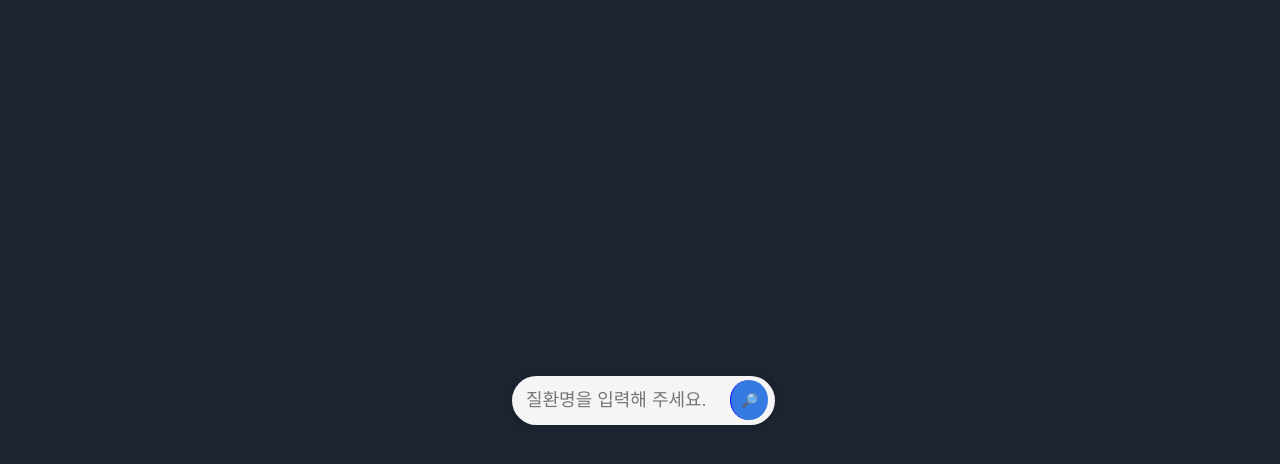
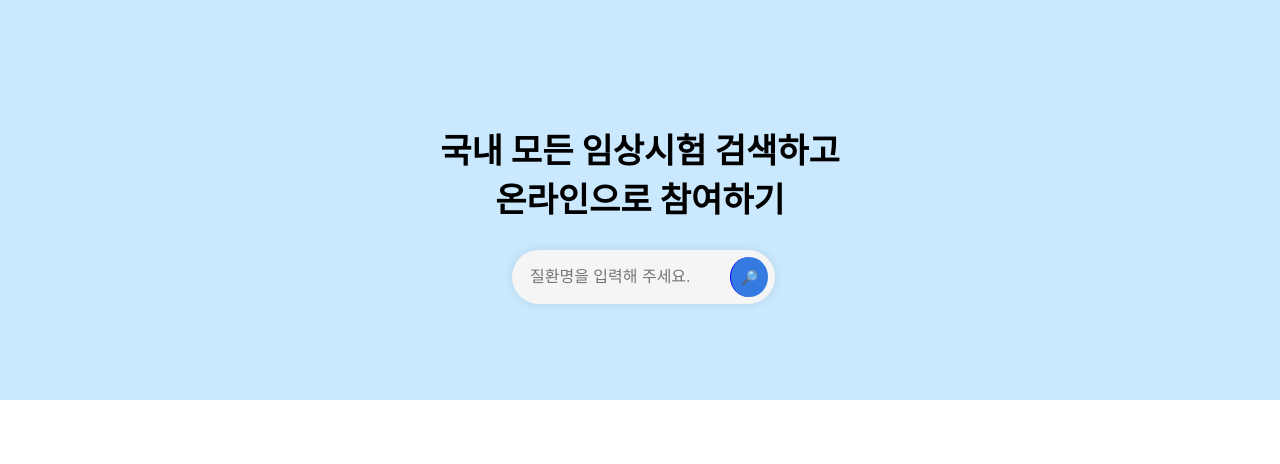
Before and after one commit to scs0209/pre-onboarding-11th-4-16, a React (Create React App) app: page / in a window 1280 px wide. Shown: the top 464 px of the page. Built offline with nearby package versions, Linux system fonts and the light colour scheme.

Commit message:
style: 검색창 스타일 변경

```diff
--- a/src/pages/SearchBar.tsx
+++ b/src/pages/SearchBar.tsx
@@ -2,7 +2,7 @@ import { ChangeEvent, FormEvent } from 'react';
 
 import { useDataContext } from '@/context/DataContext';
 import { useKeyNavigation } from '@/hooks/useKeyNavigation';
-import { Container, SearchButton, SearchForm, SearchInput } from '@/styles/SearchBar';
+import { Container, SearchButton, SearchForm, SearchInput, Title } from '@/styles/SearchBar';
 
 import SuggestionList from '../components/SearchBar/SuggestinoList';
 
@@ -17,6 +17,10 @@ const SearchBarPage = () => {
 
   return (
     <Container>
+      <Title>
+        국내 모든 임상시험 검색하고 <br />
+        온라인으로 참여하기
+      </Title>
       <SearchForm>
         <SearchInput
           type="text"
--- a/src/styles/SearchBar.ts
+++ b/src/styles/SearchBar.ts
@@ -5,14 +5,20 @@ export const Container = styled.div`
   justify-content: center;
   flex-direction: column;
   align-items: center;
-  height: 100vh;
-  background-color: #1c2331;
+  height: 50vh;
+  background-color: #cae9fe;
+`;
+
+export const Title = styled.h2`
+  font-size: 2.125rem;
+  font-weight: 700;
+  text-align: center;
 `;
 
 export const SearchInput = styled.input`
   width: 100%;
-  padding: 14px;
-  font-size: 18px;
+  padding: 18px;
+  font-size: 1rem;
   border: none;
   outline: none;
   background-color: #f5f5f5;
```
